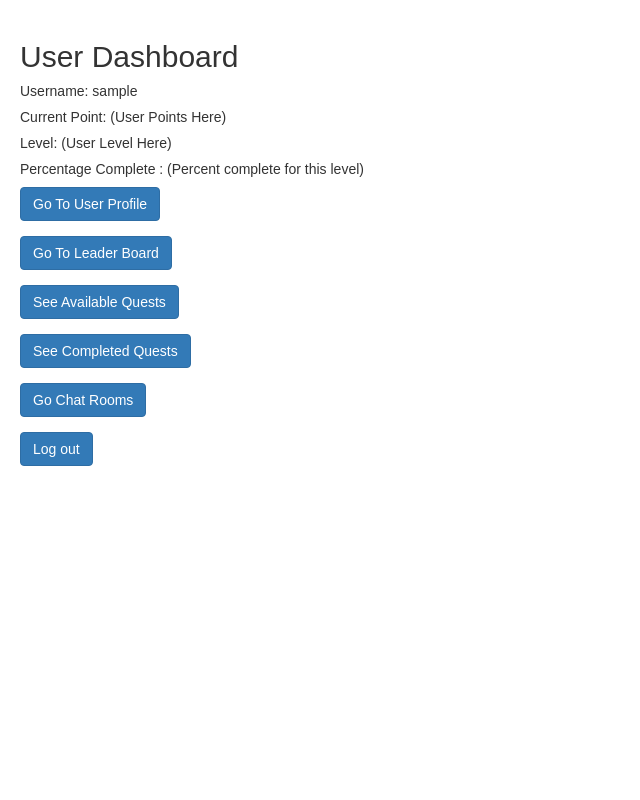
After one commit to mcneerta/CMSC_508, a PHP site: page /user_dashboard.php in a window 1280 px wide. The commit adds this page. Shown: the whole page, without its empty margins (0-640 px from the left). Run offline with PHP 8.4, Linux system fonts and the light colour scheme; the visitor is signed in with stand-in values (Sample User, id 1).

Commit message:
Preliminary Dashboard for user

```diff
--- /dev/null
+++ b/user_dashboard.php
@@ -0,0 +1,109 @@
+<?php
+// Include config file
+require_once "connection.php";
+session_start();
+
+
+// TODO Should probably have the logic of ADMIN vs Player in this file?
+
+
+if($_SERVER["REQUEST_METHOD"] != "POST") {
+
+    echo '<html lang="en">
+<!DOCTYPE html>
+<head>
+    <meta charset="UTF-8">
+    <title>User Dashboard</title>
+    <link rel="stylesheet" href="https://maxcdn.bootstrapcdn.com/bootstrap/3.3.7/css/bootstrap.css">
+    <style type="text/css">
+        body{ font: 14px sans-serif; }
+        .wrapper{ width: 450px; padding: 20px; }
+    </style>
+</head>
+<body>
+<div class="wrapper">
+    <h2>User Dashboard</h2>';
+
+
+
+//    $stmt = $conn->prepare("Select user_id FROM user WHERE login_id = :login_id");
+//    $stmt->bindValue(':login_id', $_SESSION["id"]);
+//    $stmt->execute();
+//    $row = $stmt->fetch();
+//    $user_id = $row['user_id'];
+//
+//    $stmt = $conn->prepare("SELECT SUM(points) AS total_points FROM completed_quests WHERE player_id = :user_id");
+//    $stmt->bindValue(':user_id', $user_id);
+//    $stmt->execute();
+//    $row = $stmt->fetch();
+//    $total_points = $row['total_points'];
+//
+//    $stmt = $conn->prepare("STATEMENT TO CALCULATE PERCENTAGE COMPLETE");
+//    $stmt->bindValue(':user_id', $user_id);
+//    $stmt->execute();
+//    $row = $stmt->fetch();
+//    $percent_complete = $row['total_points'];
+
+
+    echo "<p> Username: $_SESSION[username]</p>";
+
+
+    echo "<p> Current Point: (User Points Here)</p>"; //$total_points
+    echo "<p> Level: (User Level Here)</p>"; // $percent_complete
+    echo "<p> Percentage Complete : (Percent complete for this level)</p>";
+
+
+
+    $rr = htmlspecialchars($_SERVER["PHP_SELF"]);
+    echo "<form action= $rr method='post'>";
+
+    echo '
+    <div class="form-group">
+        <input type="submit" class="btn btn-primary" name="userprofile" value="Go To User Profile">
+    </div>
+
+    <div class="form-group">
+        <input type="submit" class="btn btn-primary" name="leaderBoard" value="Go To Leader Board">
+    </div>
+
+    <div class="form-group">
+        <input type="submit" class="btn btn-primary" name="avail_quests" value="See Available Quests">
+    </div>
+
+    <div class="form-group">
+        <input type="submit" class="btn btn-primary" name="comp_quests" value="See Completed Quests">
+    </div>
+
+    <div class="form-group">
+        <input type="submit" class="btn btn-primary" name="chatrooms" value="Go Chat Rooms">
+    </div>
+
+    <div class="form-group">
+        <input type="submit" class="btn btn-primary" name="logout" value="Log out">
+    </div>
+    </form>
+    ';
+
+}
+if($_SERVER["REQUEST_METHOD"] == "POST"){
+    if(isset($_POST['userprofile'])) {
+        echo "Go To User Profile";
+    }
+    if(isset($_POST['leaderBoard'])) {
+        echo "Go To Leader Board";
+    }
+    if(isset($_POST['avail_quests'])) {
+        echo "Go To Available Quests";
+    }
+    if(isset($_POST['comp_quests'])) {
+        echo "Go To Completed Quests";
+    }
+    if(isset($_POST['chatrooms'])) {
+        echo "Go To Chatrooms";
+    }
+    if(isset($_POST['logout'])) {
+        echo "This will be a Logout";
+    }
+}
+
+    ?>
```
Also changed, not shown: login.php (+11 -7 lines).
